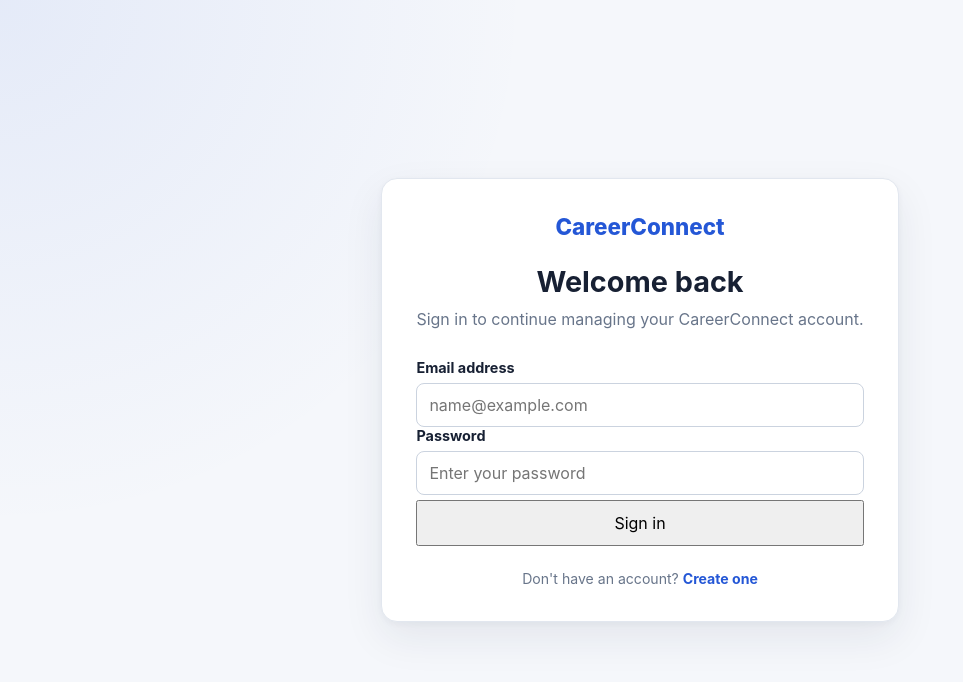
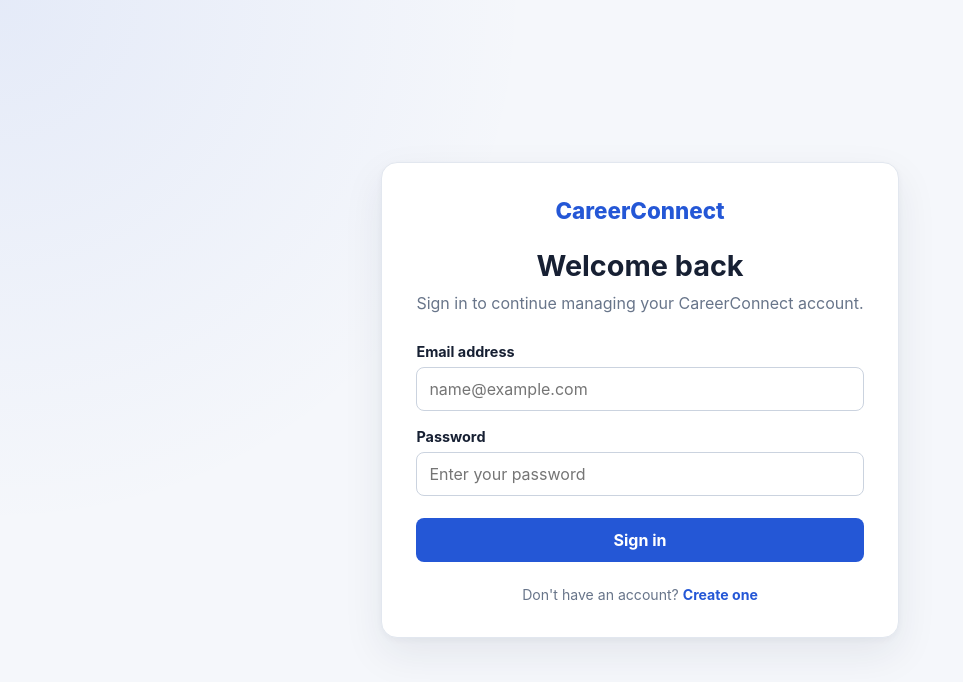
Before and after one commit to Strykerxman/CareerConnect, a React (Vite) app in the folder client/: page /login in a window 1280 px wide. Shown: the top 682 px of the page, without its empty margins (0-963 px from the left). Built offline with nearby package versions, Linux system fonts and the light colour scheme; no server answers.

Commit message:
import link fix

```diff
--- a/client/src/pages/Login.jsx
+++ b/client/src/pages/Login.jsx
@@ -1,8 +1,12 @@
 import { useState } from "react";
-import { Link } from "react-router-dom";
+
 import Field from "../components/Field";
-
+import { Link, useNavigate } from "react-router-dom";
+const API_URL = import.meta.env.VITE_API_URL || "http://localhost:4000";
 function Login() {
+  const navigate = useNavigate();
+  const [serverError, setServerError] = useState("");
+  const [submitting, setSubmitting] = useState(false);
   const [form, setForm] = useState({
     email: "",
     password: "",
@@ -19,7 +23,7 @@
     }));
   }
 
-  function handleSubmit(event) {
+  async function handleSubmit(event) {
   event.preventDefault();
 
   const newErrors = {};
@@ -33,14 +37,40 @@
   }
 
   setErrors(newErrors);
+  setServerError("");
 
   if (Object.keys(newErrors).length > 0) {
     return;
   }
 
-    console.log("Login form:", form);
+  try {
+    setSubmitting(true);
+
+    const response = await fetch(`${API_URL}/api/auth/login`, {
+      method: "POST",
+      headers: { "Content-Type": "application/json" },
+      body: JSON.stringify(form),
+    });
+
+    const data = await response.json();
+
+    if (!response.ok) {
+      setServerError(data.error || "Unable to sign in.");
+      return;
     }
 
+    localStorage.setItem("token", data.token);
+    localStorage.setItem("user", JSON.stringify(data.user));
+
+    navigate("/profile", { replace: true });
+  } catch {
+    setServerError(
+      "Cannot reach the server. Make sure the backend is running."
+    );
+  } finally {
+    setSubmitting(false);
+  }
+}
   return (
     <main className="auth-page">
       <section className="auth-card">
@@ -55,7 +85,7 @@
           </p>
         </div>
 
-        <form onSubmit={handleSubmit}>
+        <form className="auth-form" onSubmit={handleSubmit}>
           <Field
             label="Email address"
             name="email"
@@ -75,9 +105,17 @@
             error={errors.password}
             placeholder="Enter your password"
           />
-
-          <button className="btn btn-primary auth-submit" type="submit">
-            Sign in
+  {serverError && (
+    <div className="banner error" role="alert">
+      {serverError}
+     </div>
+      )}
+          <button
+    className="button primary auth-submit"
+      type="submit"
+      disabled={submitting}
+            >
+        {submitting ? "Signing in..." : "Sign in"}
         </button>
         </form>
 
```
Lines whose indentation alone changed are shown as unchanged.
